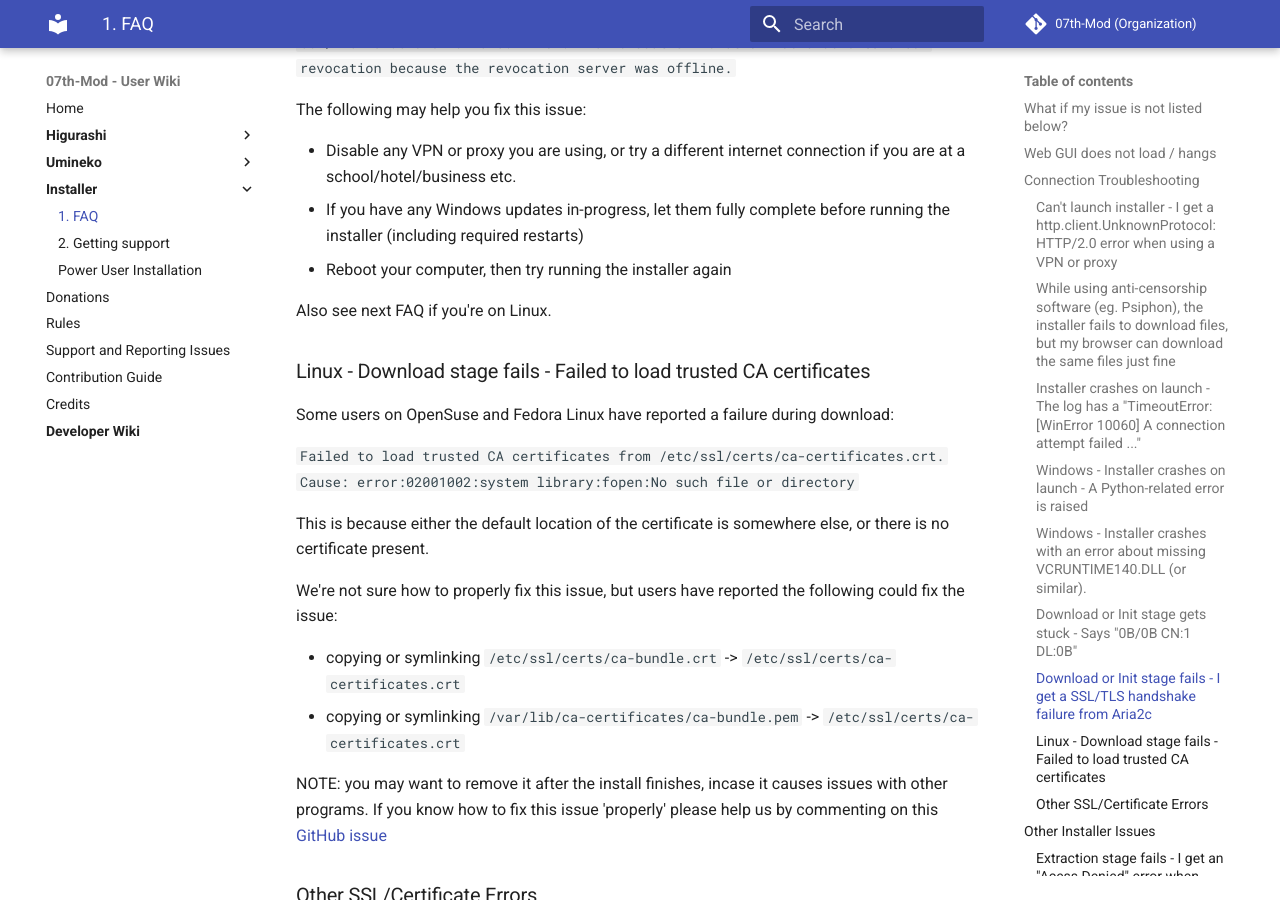
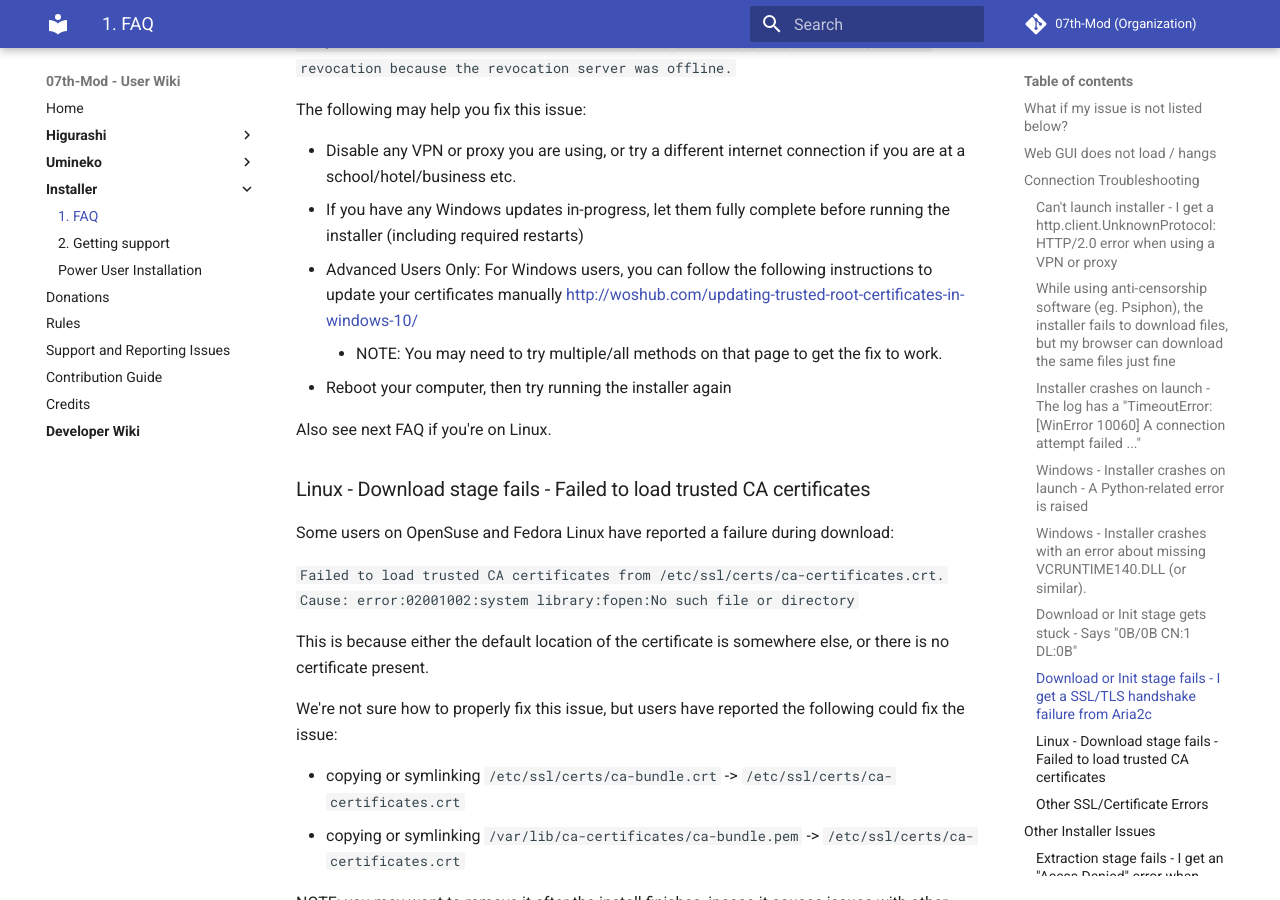
Before and after one commit to 07th-mod/wiki, an MkDocs documentation site: the page built from docs/Installer/faq.md, in a window 1280 px wide and 900 px high, scrolled down 2564 px. Built offline with MkDocs 1.6.1 and Material for MkDocs 9.7.7, drawn with Linux system fonts in a browser that asks for light colours.

Commit message:
Add extra instruction to fix SSL revocation server was offline error on Windows

```diff
--- a/docs/Installer/faq.md
+++ b/docs/Installer/faq.md
@@ -79,6 +79,8 @@
 
 - Disable any VPN or proxy you are using, or try a different internet connection if you are at a school/hotel/business etc.
 - If you have any Windows updates in-progress, let them fully complete before running the installer (including required restarts)
+- Advanced Users Only: For Windows users, you can follow the following instructions to update your certificates manually [http://woshub.com/updating-trusted-root-certificates-in-windows-10/](http://woshub.com/updating-trusted-root-certificates-in-windows-10/)
+    - NOTE: You may need to try multiple/all methods on that page to get the fix to work.
 - Reboot your computer, then try running the installer again
 
 Also see next FAQ if you're on Linux.
```
